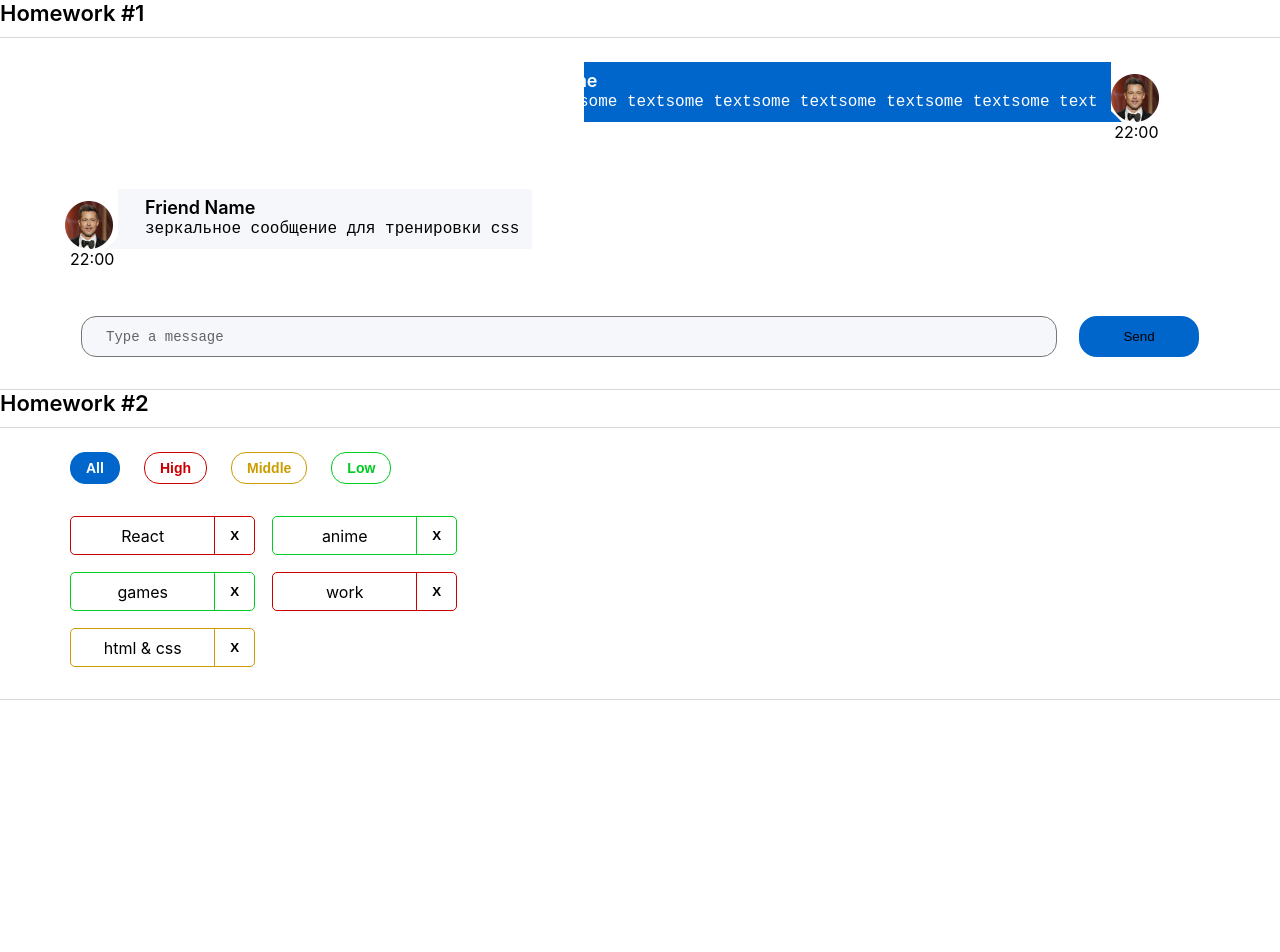
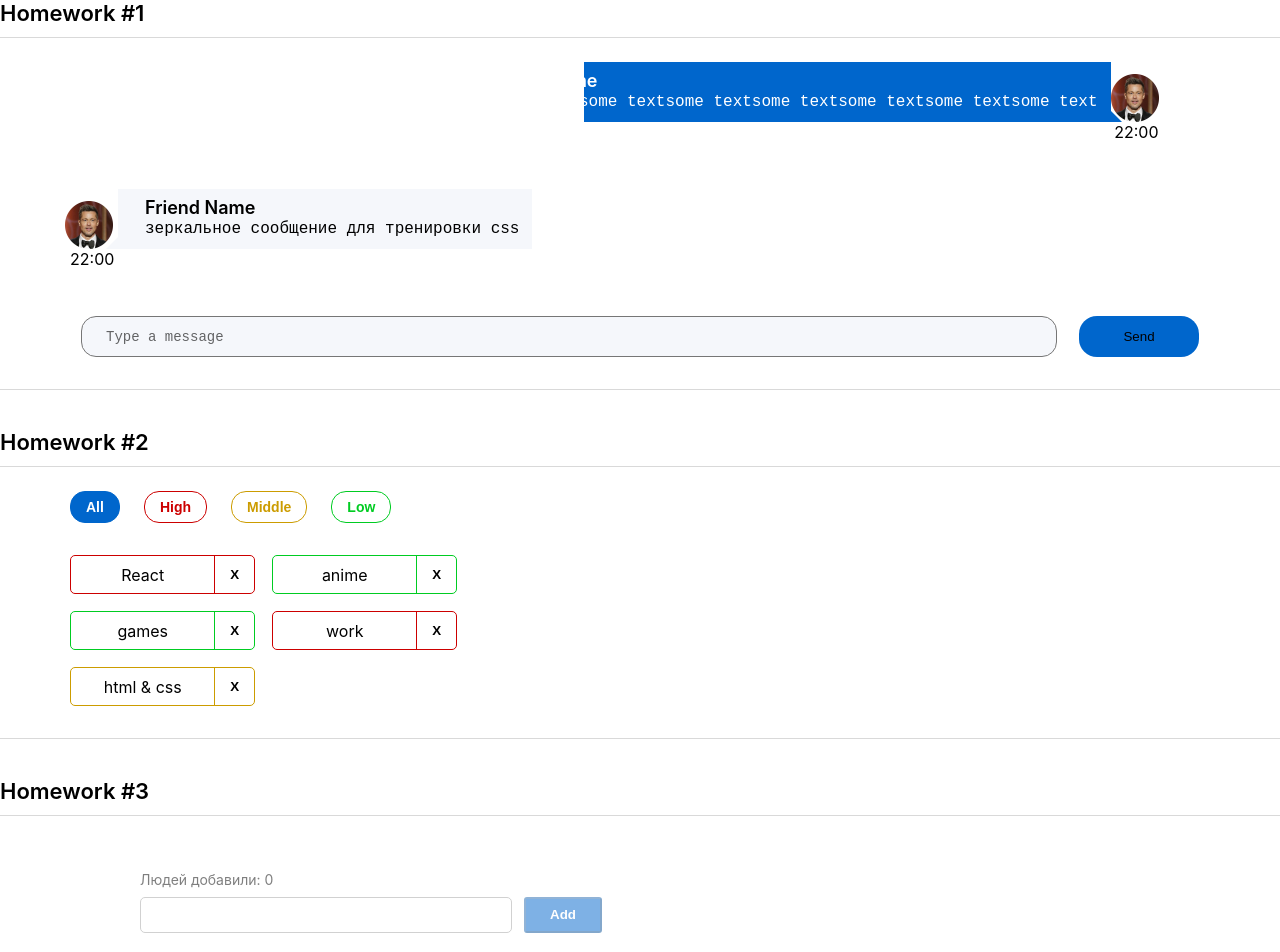
Before and after one commit to lufamukr/tuesday, a React (Create React App) app: page / in a window 1280 px wide. Shown: the top 952 px of the page. Before the commit the page ends 800 px from the top, so only its background shows below. Built offline with nearby package versions, Linux system fonts and the light colour scheme.

Commit message:
tuesday hw3

```diff
--- a/src/s1-main/App.module.css
+++ b/src/s1-main/App.module.css
@@ -3,6 +3,7 @@
 }
 
 .hw {
+    margin-bottom: 39px;
     padding: 24px 70px 32px 70px;
     display: flex;
     flex-direction: column;
--- a/src/s1-main/App.tsx
+++ b/src/s1-main/App.tsx
@@ -2,6 +2,7 @@
 import s from './App.module.css'
 import HW1 from '../s2-homeworks/hw01/HW1'
 import HW2 from '../s2-homeworks/hw02/HW2'
+import HW3 from '../s2-homeworks/hw03/HW3'
 
 function App() {
     return (
@@ -9,7 +10,7 @@
             <HW1/>
             {/*раскомментировать по ходу выполнения*/}
             <HW2/>
-            {/*<HW3/>*/}
+            <HW3/>
             {/*<HW4/>*/}
 
             {/*при выполнении дз 5 и более - закомментировать здесь дз 1-4, так как они есть внутри дз 5*/}
--- a/src/s2-homeworks/hw03/Greeting.module.css
+++ b/src/s2-homeworks/hw03/Greeting.module.css
@@ -1,35 +1,74 @@
 .greetingForm {
+  width: 100%;
+  padding: 31px 70px;
 }
 
 .inputAndButtonContainer {
+  display: flex;
+  gap: 12px;
 }
 
 .error {
+  margin-top: 7px;
+  font-size: 14px;
+  line-height: 17px;
+  font-weight: 400;
+  color: rgba(204, 0, 0, 1);
 }
 
 .input {
+  width: 372px;
+  height: 36px;
+  border: 1px solid rgba(209, 209, 209, 1);
+  border-radius: 5px;
 }
 
 .input:focus {
+  border: 1px solid rgba(209, 209, 209, 1);
+  border-radius: 5px;
 }
 
 .errorInput {
+  width: 372px;
+  height: 36px;
+  border: 1px solid rgba(204, 0, 0, 1);
+  border-radius: 5px;
 }
 
 .button {
+  padding: 5px 24px;
+  height: 36px;
+  color: rgba(255, 255, 255, 1);
+  background-color: rgba(0, 102, 204, 1);
+  line-height: 20px;
+  font-weight: 600;
+  border-radius: 3px;
+  text-transform: capitalize;
 }
 
 .button:focus {
+  opacity: 0;
 }
 
 .button:active {
+  opacity: 0;
 }
 
 .button:disabled {
+  opacity: 50%;
 }
 
 .text {
+  margin-bottom: 9px;
+  font-size: 14px;
+  line-height: 17px;
+  font-weight: 400;
+  color: rgba(0, 0, 0, 0.5);
 }
 
 .greeting {
+  padding: 8px 12px;
+  font-size: 14px;
+  line-height: 17px;
+  font-weight: 500;
 }
--- a/src/s2-homeworks/hw03/Greeting.tsx
+++ b/src/s2-homeworks/hw03/Greeting.tsx
@@ -2,14 +2,14 @@
 import s from './Greeting.module.css'
 
 type GreetingPropsType = {
-    name: any // need to fix any
-    setNameCallback: any // need to fix any
-    addUser: any // need to fix any
-    onBlur: any // need to fix any
-    onEnter: any // need to fix any
-    error: any // need to fix any
-    totalUsers: any // need to fix any
-    lastUserName?: any // need to fix any
+    name: string // need to fix any
+    setNameCallback: (e: ChangeEvent<HTMLInputElement>) => void // need to fix any
+    addUser: () => void // need to fix any
+    onBlur: () => void // need to fix any
+    onEnter: (e: KeyboardEvent<HTMLInputElement>) => void // need to fix any
+    error: string // need to fix any
+    totalUsers: number // need to fix any
+    lastUserName?: string // need to fix any
 }
 
 // презентационная компонента (для верстальщика)
@@ -25,7 +25,8 @@
         lastUserName,
     } // деструктуризация пропсов
 ) => {
-    const inputClass = s.errorInput // need to fix with (?:)
+    const inputClass = error ? s.errorInput : s.input
+    // need to fix with (?:)
 
     return (
         <div id={'hw3-form'} className={s.greetingForm}>
--- a/src/s2-homeworks/hw03/GreetingContainer.tsx
+++ b/src/s2-homeworks/hw03/GreetingContainer.tsx
@@ -2,19 +2,33 @@
 import Greeting from './Greeting'
 import { UserType } from './HW3'
 
+
+
 type GreetingContainerPropsType = {
-    users: any // need to fix any
-    addUserCallback: any // need to fix any
+    users: Array<UserType> // need to fix any
+    addUserCallback: (name: string) => void // need to fix any
 }
 
-export const pureAddUser = (name: any, setError: any, setName: any, addUserCallback: any) => {
+export const pureAddUser = (name: string, setError: Function, setName: Function, addUserCallback: (name: string) => void) => {
     // если имя пустое - показать ошибку, иначе - добавить юзера и очистить инпут
+    if(name.trim() === '') {
+        setError('Ошибка! Введите имя!')
+    }   else {
+        addUserCallback(name)
+        setName('')
+    }
 }
 
-export const pureOnBlur = (name: any, setError: any) => { // если имя пустое - показать ошибку
+export const pureOnBlur = (name: string, setError: Function) => { // если имя пустое - показать ошибку
+    if(name.trim() === '') {
+        setError('Ошибка! Введите имя!')
+    }
 }
 
-export const pureOnEnter = (e: any, addUser: any) => { // если нажата кнопка Enter - добавить
+export const pureOnEnter = (e: KeyboardEvent<HTMLInputElement>, addUser: () => void) => { // если нажата кнопка Enter - добавить
+    if(e.key === 'Enter') {
+        addUser()
+    }
 }
 
 // более простой и понятный для новичков
@@ -26,11 +40,11 @@
     addUserCallback,
 }) => {
     // деструктуризация пропсов
-    const [name, setName] = useState<any>('') // need to fix any
-    const [error, setError] = useState<any>('') // need to fix any
+    const [name, setName] = useState<string>('') // need to fix any
+    const [error, setError] = useState<string>('') // need to fix any
 
-    const setNameCallback = (e: any) => { // need to fix any
-        setName('some name') // need to fix
+    const setNameCallback = (e: ChangeEvent<HTMLInputElement>) => { // need to fix any
+        setName(e.currentTarget.value) // need to fix
 
         error && setError('')
     }
@@ -42,12 +56,12 @@
         pureOnBlur(name, setError)
     }
 
-    const onEnter = (e: any) => {
+    const onEnter = (e: KeyboardEvent<HTMLInputElement>) => {
         pureOnEnter(e, addUser)
     }
 
-    const totalUsers = 0 // need to fix
-    const lastUserName = 'some name' // need to fix
+    const totalUsers = users.length // need to fix
+    const lastUserName = totalUsers > 0 ? users[totalUsers-1].name : ''// need to fix
 
     return (
         <Greeting
--- a/src/s2-homeworks/hw03/HW3.tsx
+++ b/src/s2-homeworks/hw03/HW3.tsx
@@ -19,20 +19,21 @@
 
 // types
 export type UserType = {
-    _id: any // need to fix any
-    name: any // need to fix any
+    _id: string // need to fix any
+    name: string // need to fix any
 }
 
-export const pureAddUserCallback = (name: any, setUsers: any, users: any) => { // need to fix any
+export const pureAddUserCallback = (name: string, setUsers: Function, users: Array<UserType>) => { // need to fix any
     const user = { // need to fix
+        name: name, _id: v1()
     }
     setUsers([...users, user])
 }
 
 const HW3 = () => {
-    const [users, setUsers] = useState<any>([]) // need to fix any
+    const [users, setUsers] = useState<Array<UserType>>([]) // need to fix any
 
-    const addUserCallback = (name: any) => { // need to fix any
+    const addUserCallback = (name: string) => { // need to fix any
         pureAddUserCallback(name, setUsers, users)
     }
 
```
Also changed, not shown: 1 other file (tests, documents, lock files or other folders).
